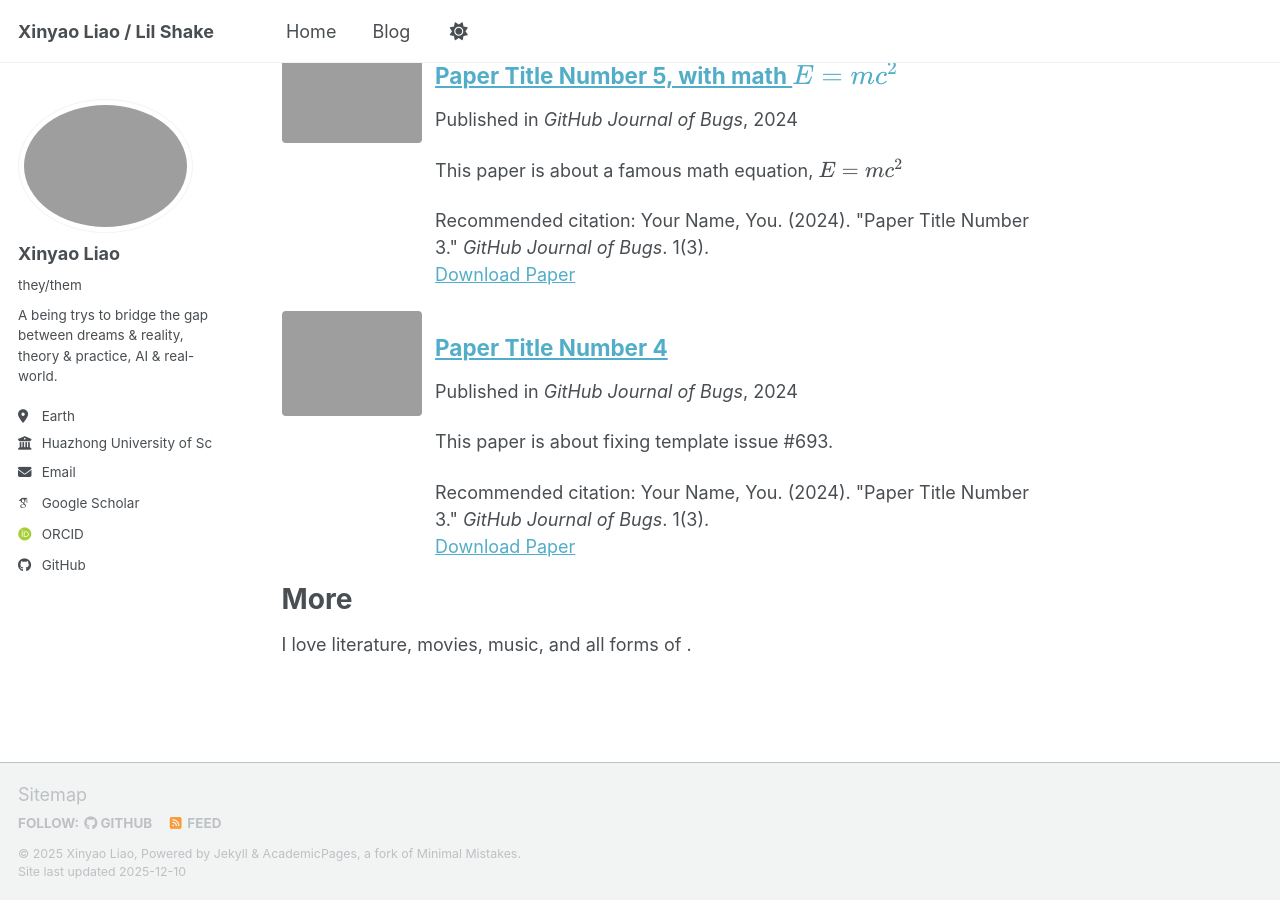
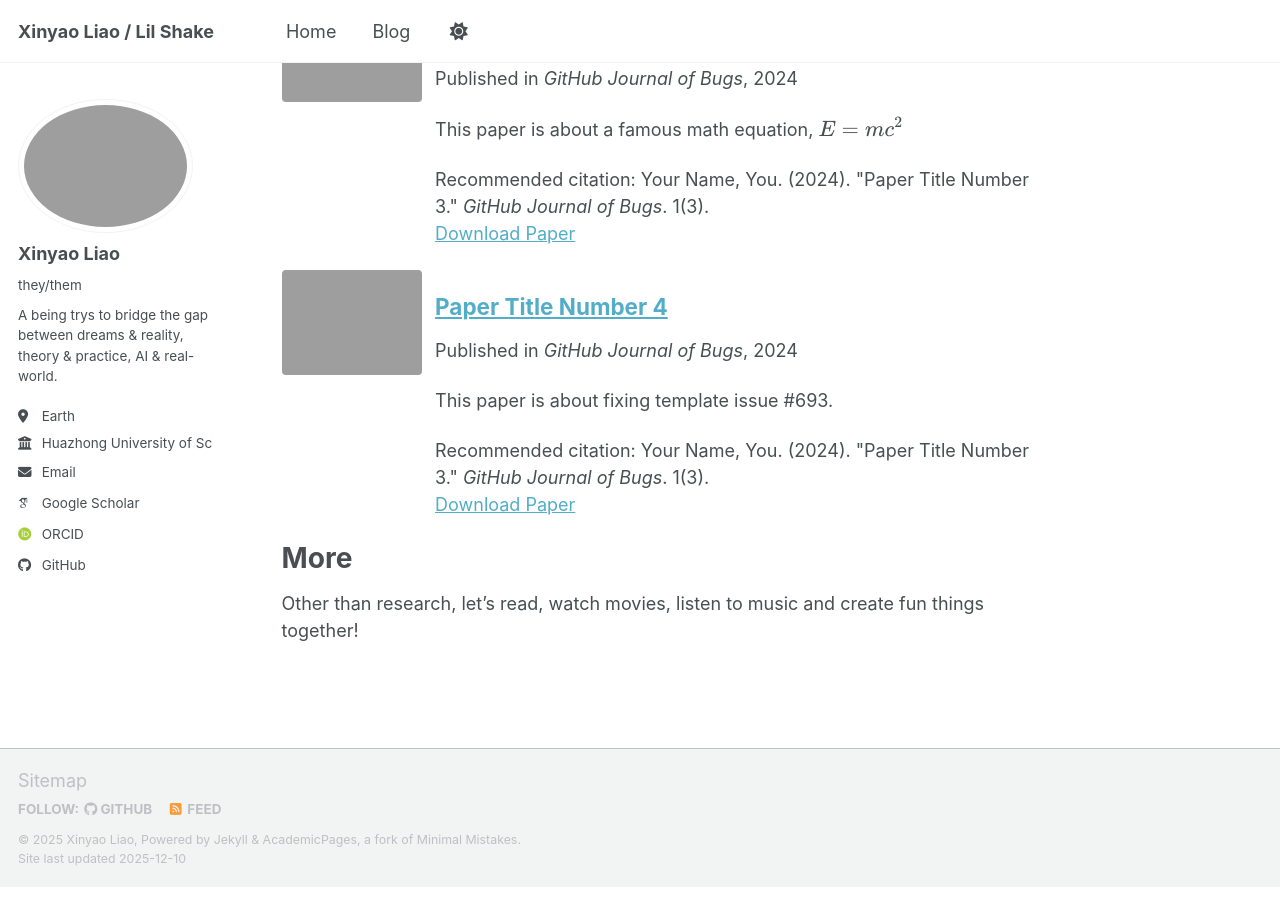
Before and after one commit to Lil-Shake/Lil-Shake.github.io, a Jekyll site: the page built from _pages/about.md, in a window 1280 px wide and 900 px high, scrolled down 1445 px. Built offline with Jekyll 4.4.1, drawn with Linux system fonts in a browser that asks for light colours; some web fonts are replaced; a script bundle is joined from its source files by our own code; library files that are not in the unit come from our copies; some of the changed text lies outside the part shown.

Commit message:
Update about.md

```diff
--- a/_pages/about.md
+++ b/_pages/about.md
@@ -14,7 +14,7 @@
 Publications
 ======
 {% if site.author.googlescholar %}
-<div class="wordwrap">You can also find my articles on <a href="{{site.author.googlescholar}}">my Google Scholar profile</a>.</div>
+<!-- <div class="wordwrap">You can also find my articles on <a href="{{site.author.googlescholar}}">my Google Scholar profile</a>.</div> -->
 {% endif %}
 
 {% include base_path %}
@@ -41,4 +41,4 @@
 
 More
 ======
-I love literature, movies, music, and all forms of .
+Other than research, let's read, watch movies, listen to music and create fun things together!
```
